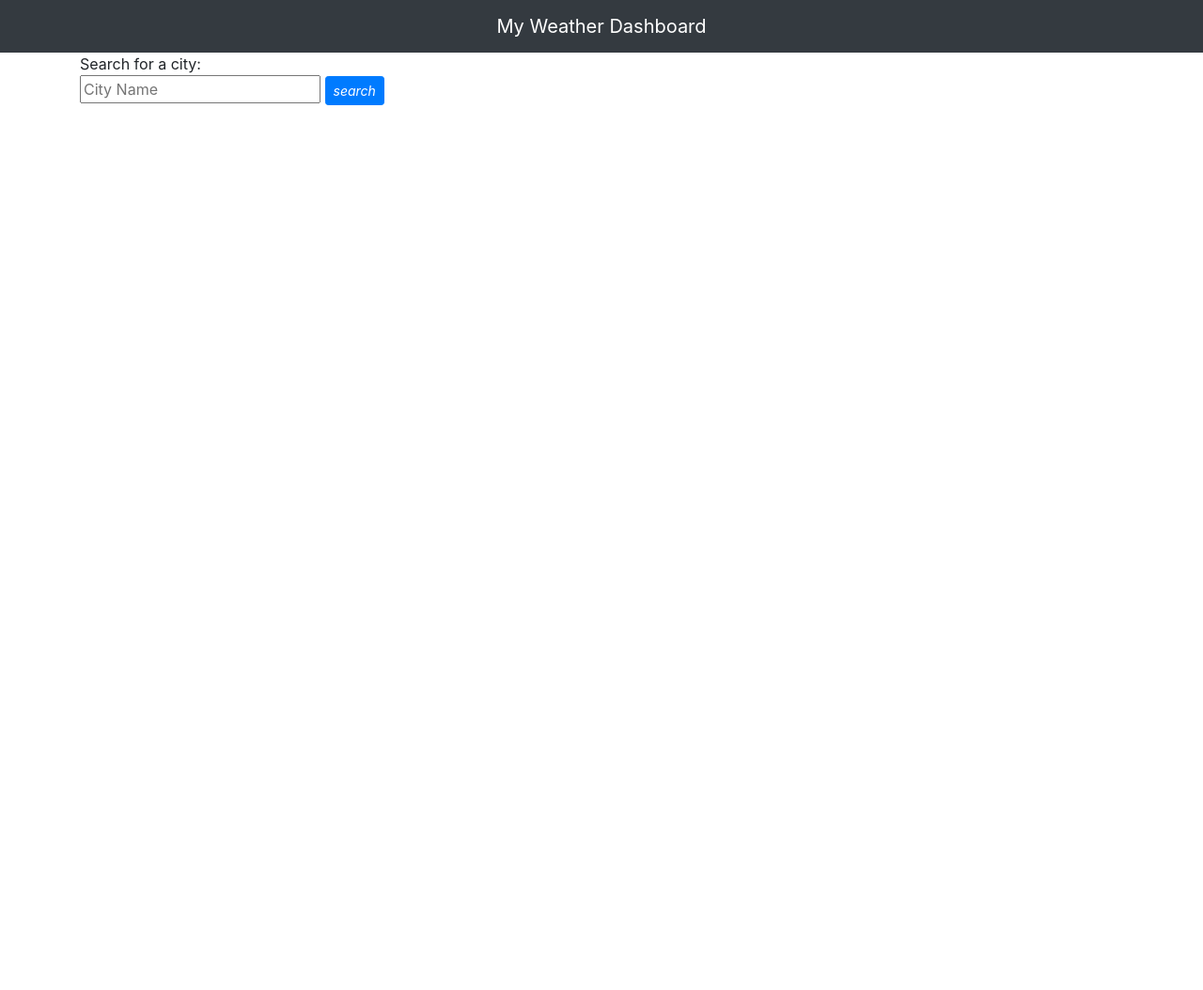
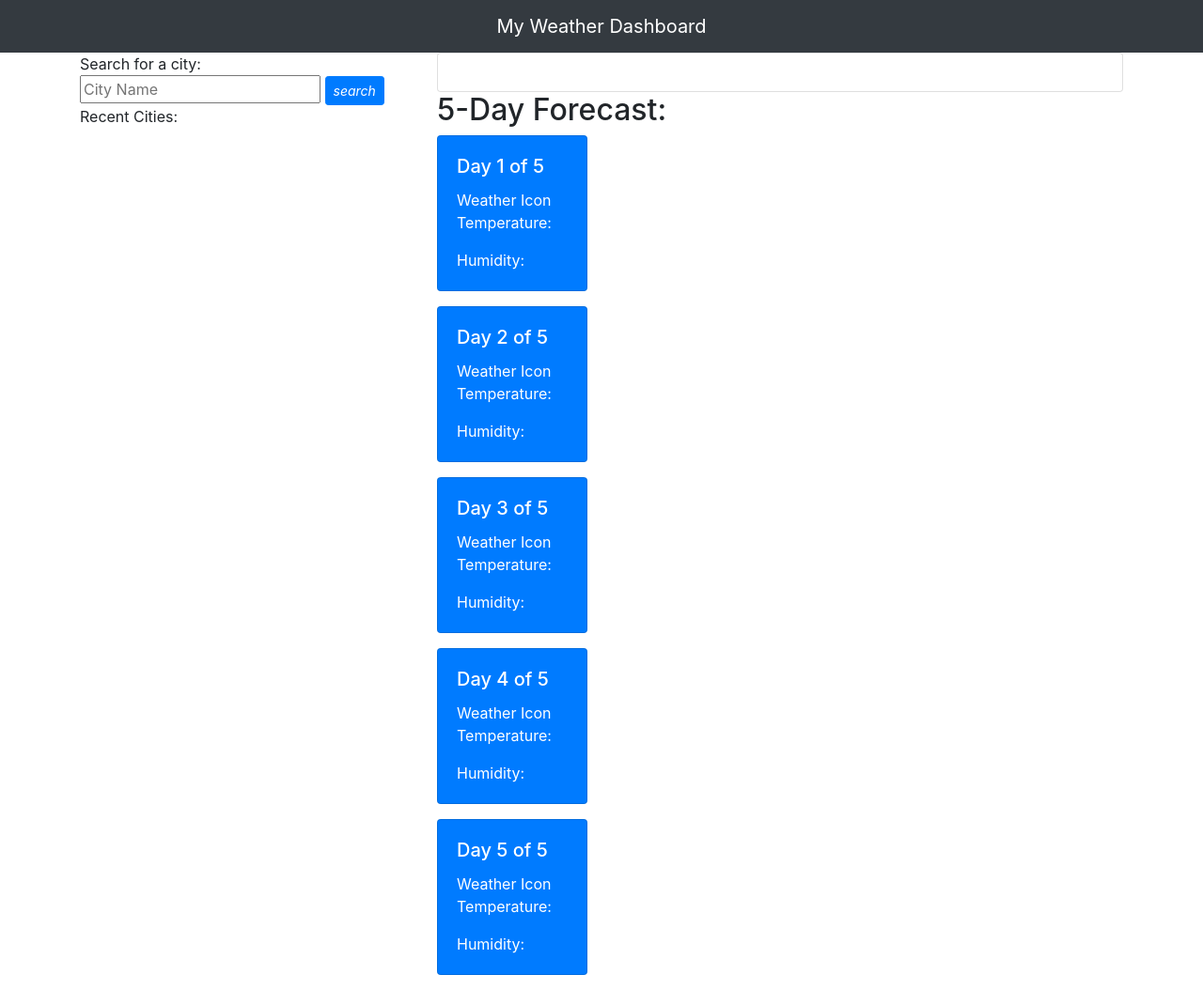
Before and after one commit to EEErban/my_weather_app, a plain HTML site: page index.html in a window 1280 px wide. Shown: the whole page at 94% size. Before the commit the page ends 800 px from the top, so only its background shows below. Drawn offline with nearby package versions, Linux system fonts and the light colour scheme; some icons are missing.

Commit message:
weather cards constructed

```diff
--- a/index.html
+++ b/index.html
@@ -28,5 +28,95 @@
                     <i class="material-icons">search</i>
                 </button>
 
-</body>
+                <p>Recent Cities:</p>
+                <ol>
+
+                </ol>
+            </div>
+            <div class="col">
+
+                <div class="card">
+                    <div class="card-body">
+
+                        <div id="main-weather">
+
+                        </div>
+                    </div>
+                </div>
+
+<!--My forcast cards-->
+
+                <h2>5-Day Forecast:</h2>
+                <div class="flex-container">
+                    <div class="card text-white bg-primary mb-3" style="max-width: 10rem;">
+                        <div class="card-body">
+                            <h5 class="card-title">Day 1 of 5</h5>
+                            <span>Weather Icon</span>
+                            <p class="card-text">Temperature:</p>
+                            <p class="card-text">Humidity:</p>
+                        </div>
+                    </div>
+                    <div class="card text-white bg-primary mb-3" style="max-width: 10rem;">
+                        <div class="card-body">
+                            <h5 class="card-title">Day 2 of 5</h5>
+                            <span>Weather Icon</span>
+                            <p class="card-text">Temperature:</p>
+                            <p class="card-text">Humidity:</p>
+                        </div>
+                    </div>
+                    <div class="card text-white bg-primary mb-3" style="max-width: 10rem;">
+                        <div class="card-body">
+                            <h5 class="card-title">Day 3 of 5</h5>
+                            <span>Weather Icon</span>
+                            <p class="card-text">Temperature:</p>
+                            <p class="card-text">Humidity:</p>
+                        </div>
+                    </div>
+                    <div class="card text-white bg-primary mb-3" style="max-width: 10rem;">
+                        <div class="card-body">
+                            <h5 class="card-title">Day 4 of 5</h5>
+                            <span>Weather Icon</span>
+                            <p class="card-text">Temperature:</p>
+                            <p class="card-text">Humidity:</p>
+                        </div>
+                    </div>
+                    <div class="card text-white bg-primary mb-3" style="max-width: 10rem;">
+                        <div class="card-body">
+                            <h5 class="card-title">Day 5 of 5</h5>
+                            <span>Weather Icon</span>
+                            <p class="card-text">Temperature:</p>
+                            <p class="card-text">Humidity:</p>
+                        </div>
+                    </div>
+
+                </div>
+            </div>
+        </div>
+    </div>
+
+
+
+
+
+
+
+
+
+
+
+
+  </body>
+
+
+
+<script src="https://cdnjs.cloudflare.com/ajax/libs/jquery/3.2.1/jquery.min.js"></script>
+<script src="https://cdn.jsdelivr.net/npm/popper.js@1.16.0/dist/umd/popper.min.js"
+    integrity="sha384-Q6E9RHvbIyZFJoft+2mJbHaEWldlvI9IOYy5n3zV9zzTtmI3UksdQRVvoxMfooAo"
+    crossorigin="anonymous"></script>
+<script src="https://stackpath.bootstrapcdn.com/bootstrap/4.4.1/js/bootstrap.min.js"
+    integrity="sha384-wfSDF2E50Y2D1uUdj0O3uMBJnjuUD4Ih7YwaYd1iqfktj0Uod8GCExl3Og8ifwB6"
+    crossorigin="anonymous"></script>
+<script src="https://cdnjs.cloudflare.com/ajax/libs/moment.js/2.24.0/moment-with-locales.min.js"></script>
+<script src="script.js"></script>
+
 </html>
```
